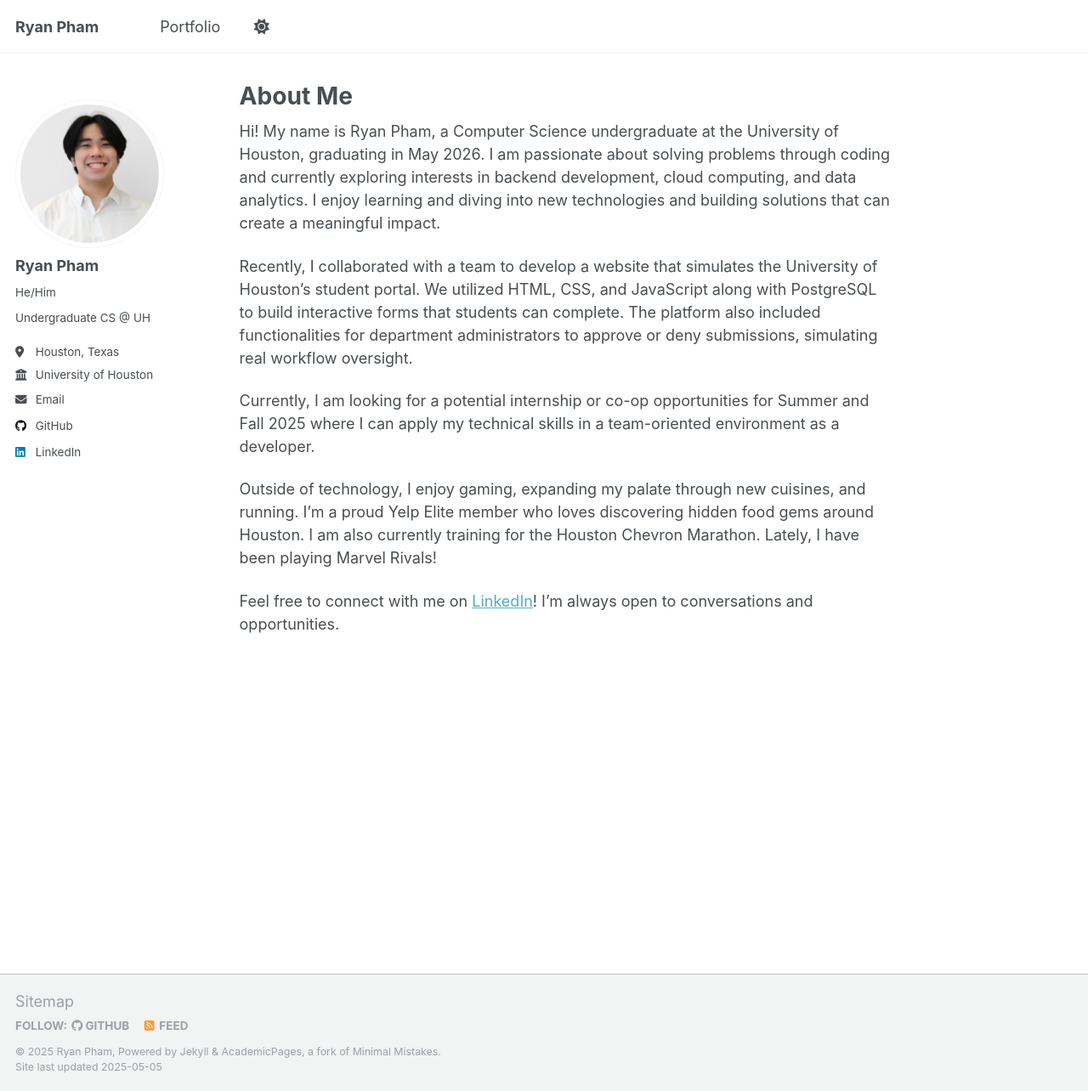
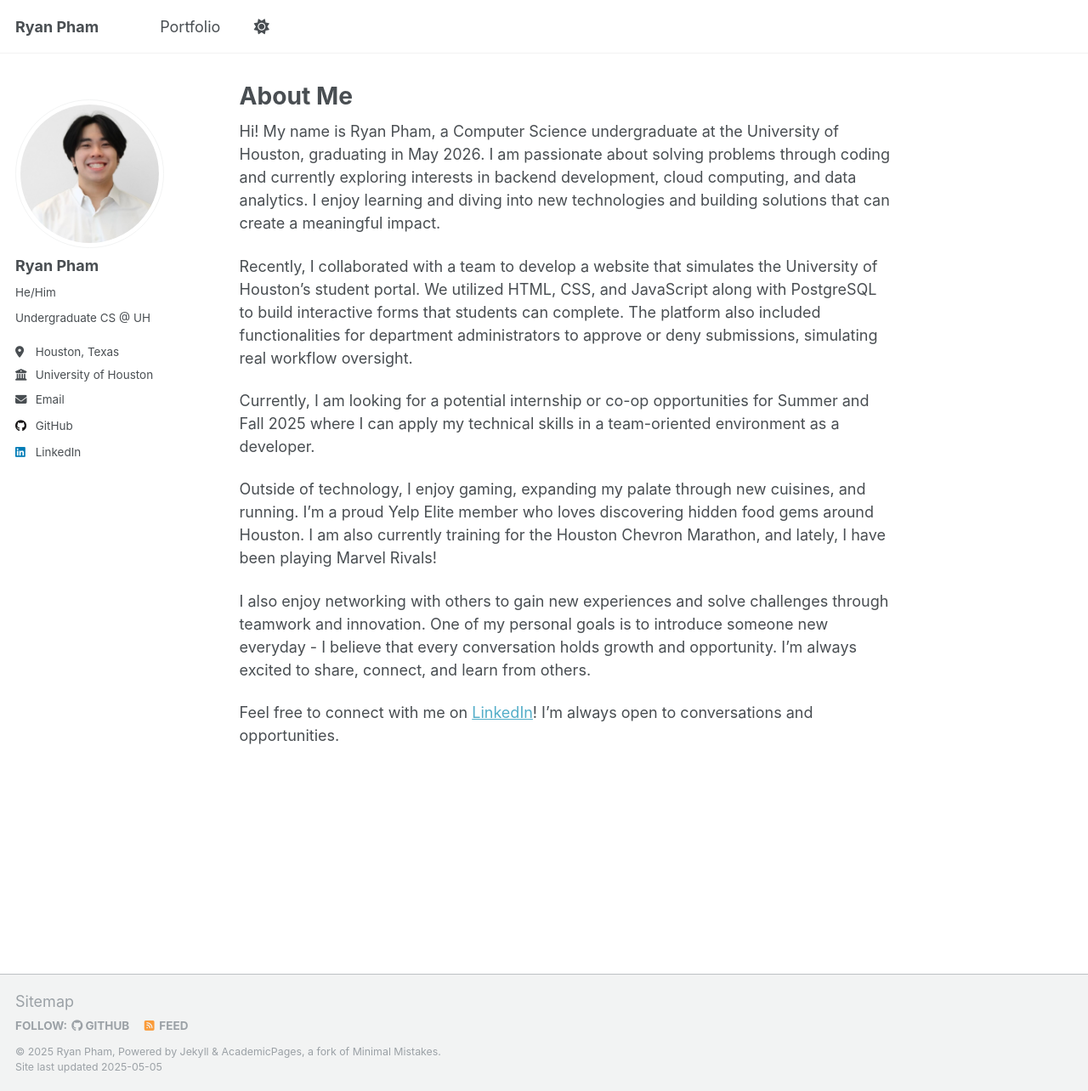
Before and after one commit to rpham0306/rpham0306.github.io, a Jekyll site: the page built from _pages/about.md, in a window 1280 px wide and 1284 px high. Shown: the whole window at 85% size. Built offline with Jekyll 4.4.1, drawn with Linux system fonts in a browser that asks for light colours.

Commit message:
Closure on About.html

```diff
--- a/_pages/about.md
+++ b/_pages/about.md
@@ -13,6 +13,8 @@ Recently, I collaborated with a team to develop a website that simulates the Uni
 
 Currently, I am looking for a potential internship or co-op opportunities for Summer and Fall 2025 where I can apply my technical skills in a team-oriented environment as a developer.
 
-Outside of technology, I enjoy gaming, expanding my palate through new cuisines, and running. I’m a proud Yelp Elite member who loves discovering hidden food gems around Houston. I am also currently training for the Houston Chevron Marathon. Lately, I have been playing Marvel Rivals!
+Outside of technology, I enjoy gaming, expanding my palate through new cuisines, and running. I’m a proud Yelp Elite member who loves discovering hidden food gems around Houston. I am also currently training for the Houston Chevron Marathon, and lately, I have been playing Marvel Rivals!
+
+I also enjoy networking with others to gain new experiences and solve challenges through teamwork and innovation. One of my personal goals is to introduce someone new everyday - I believe that every conversation holds growth and opportunity. I'm always excited to share, connect, and learn from others.
 
 Feel free to connect with me on [LinkedIn](www.linkedin.com/in/ryan-pham0306)! I'm always open to conversations and opportunities.
```
